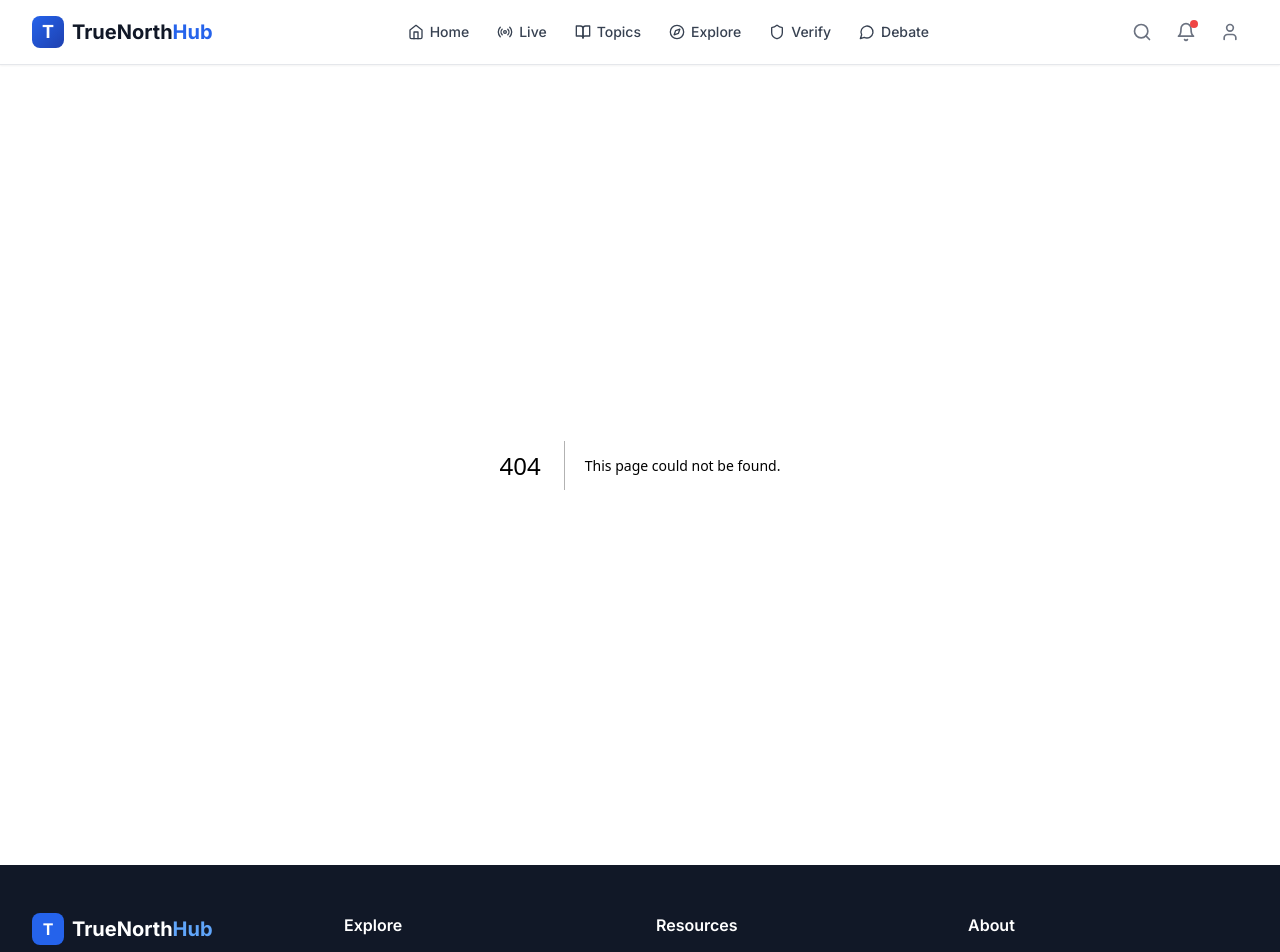
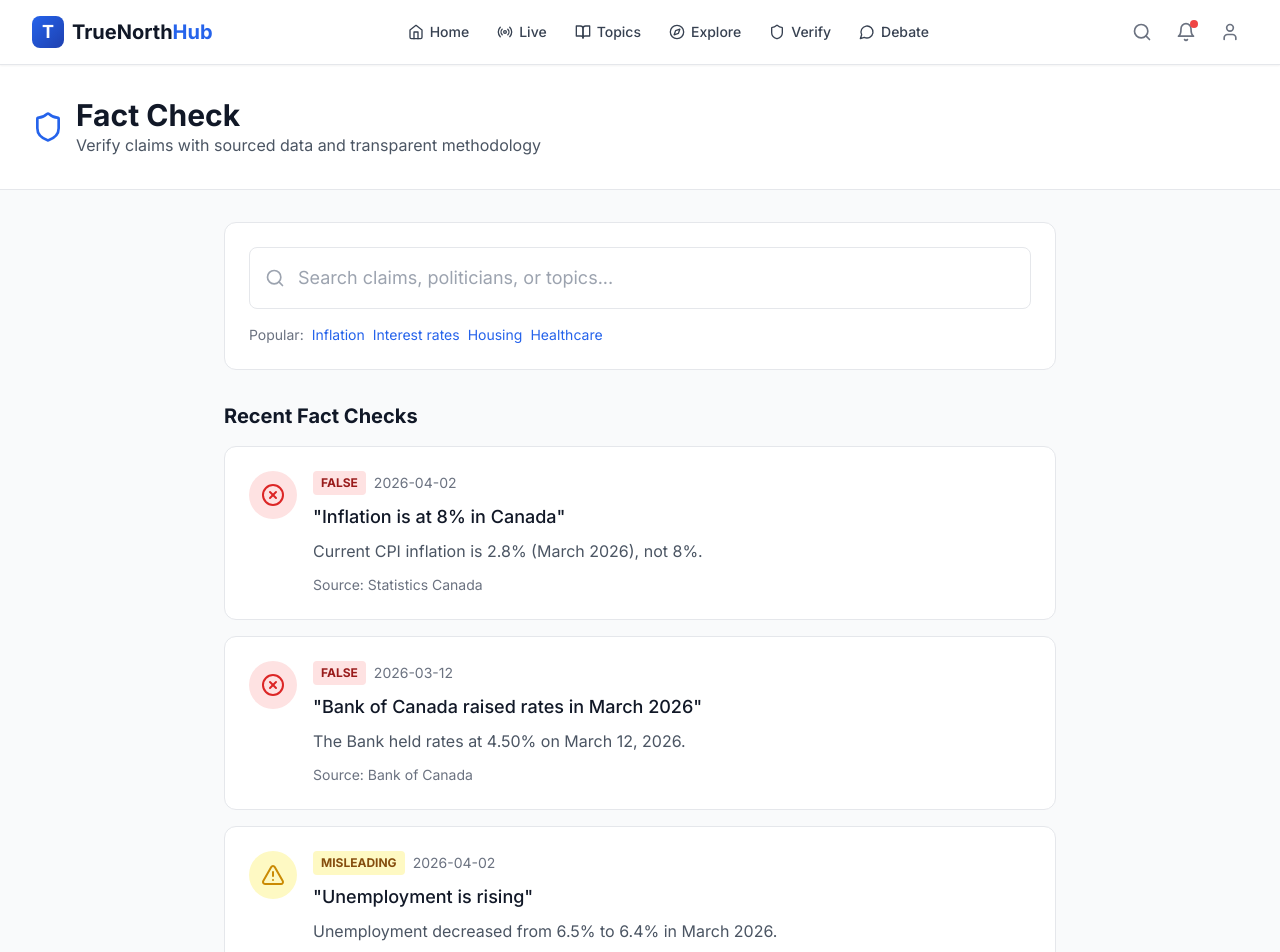
Before and after one commit to CivicIntelCanada/TrueNorthResearchHub, a Next.js app: page /verify in a window 1280 px wide. Before the commit this address had no page. Shown: the top 952 px of the page. Built offline with nearby package versions, Linux system fonts and the light colour scheme.

Commit message:
Add src/app/verify/page.tsx

```diff
--- /dev/null
+++ b/src/app/verify/page.tsx
@@ -0,0 +1,108 @@
+import { Shield, Search, AlertTriangle, CheckCircle, XCircle } from 'lucide-react';
+
+export default function FactCheck() {
+  const recentChecks = [
+    {
+      claim: "Inflation is at 8% in Canada",
+      verdict: "false",
+      explanation: "Current CPI inflation is 2.8% (March 2026), not 8%.",
+      source: "Statistics Canada",
+      date: "2026-04-02"
+    },
+    {
+      claim: "Bank of Canada raised rates in March 2026",
+      verdict: "false",
+      explanation: "The Bank held rates at 4.50% on March 12, 2026.",
+      source: "Bank of Canada",
+      date: "2026-03-12"
+    },
+    {
+      claim: "Unemployment is rising",
+      verdict: "misleading",
+      explanation: "Unemployment decreased from 6.5% to 6.4% in March 2026.",
+      source: "Statistics Canada",
+      date: "2026-04-02"
+    }
+  ];
+
+  return (
+    <div className="min-h-screen bg-gray-50">
+      <div className="bg-white border-b">
+        <div className="max-w-7xl mx-auto px-4 sm:px-6 lg:px-8 py-8">
+          <div className="flex items-center gap-3">
+            <Shield className="w-8 h-8 text-blue-600" />
+            <div>
+              <h1 className="text-3xl font-bold text-gray-900">Fact Check</h1>
+              <p className="text-gray-600">Verify claims with sourced data and transparent methodology</p>
+            </div>
+          </div>
+        </div>
+      </div>
+
+      <div className="max-w-4xl mx-auto px-4 sm:px-6 lg:px-8 py-8">
+        {/* Search */}
+        <div className="bg-white rounded-xl border p-6 mb-8">
+          <div className="relative">
+            <Search className="absolute left-4 top-1/2 -translate-y-1/2 w-5 h-5 text-gray-400" />
+            <input
+              type="text"
+              placeholder="Search claims, politicians, or topics..."
+              className="w-full pl-12 pr-4 py-4 border rounded-lg text-lg focus:outline-none focus:ring-2 focus:ring-blue-500"
+            />
+          </div>
+          <div className="flex gap-2 mt-4">
+            <span className="text-sm text-gray-500">Popular:</span>
+            {['Inflation', 'Interest rates', 'Housing', 'Healthcare'].map((tag) => (
+              <button key={tag} className="text-sm text-blue-600 hover:underline">
+                {tag}
+              </button>
+            ))}
+          </div>
+        </div>
+
+        {/* Recent Checks */}
+        <h2 className="text-xl font-bold text-gray-900 mb-4">Recent Fact Checks</h2>
+        <div className="space-y-4">
+          {recentChecks.map((check, idx) => (
+            <div key={idx} className="bg-white rounded-xl border p-6">
+              <div className="flex items-start gap-4">
+                <div className={`flex-shrink-0 w-12 h-12 rounded-full flex items-center justify-center ${
+                  check.verdict === 'true' ? 'bg-green-100' :
+                  check.verdict === 'false' ? 'bg-red-100' : 'bg-yellow-100'
+                }`}>
+                  {check.verdict === 'true' ? <CheckCircle className="w-6 h-6 text-green-600" /> :
+                   check.verdict === 'false' ? <XCircle className="w-6 h-6 text-red-600" /> :
+                   <AlertTriangle className="w-6 h-6 text-yellow-600" />}
+                </div>
+                <div className="flex-1">
+                  <div className="flex items-center gap-2 mb-2">
+                    <span className={`px-2 py-1 rounded text-xs font-bold uppercase ${
+                      check.verdict === 'true' ? 'bg-green-100 text-green-800' :
+                      check.verdict === 'false' ? 'bg-red-100 text-red-800' :
+                      'bg-yellow-100 text-yellow-800'
+                    }`}>
+                      {check.verdict}
+                    </span>
+                    <span className="text-sm text-gray-500">{check.date}</span>
+                  </div>
+                  <h3 className="text-lg font-medium text-gray-900 mb-2">"{check.claim}"</h3>
+                  <p className="text-gray-600 mb-3">{check.explanation}</p>
+                  <p className="text-sm text-gray-500">Source: {check.source}</p>
+                </div>
+              </div>
+            </div>
+          ))}
+        </div>
+
+        {/* Submit Claim */}
+        <div className="mt-8 bg-blue-50 rounded-xl border border-blue-100 p-6">
+          <h3 className="font-bold text-blue-900 mb-2">Submit a Claim</h3>
+          <p className="text-sm text-blue-700 mb-4">See something that needs verification? Submit it to our editorial team.</p>
+          <button className="px-4 py-2 bg-blue-600 text-white rounded-lg text-sm font-medium hover:bg-blue-700 transition-colors">
+            Submit Claim
+          </button>
+        </div>
+      </div>
+    </div>
+  );
+}
```
